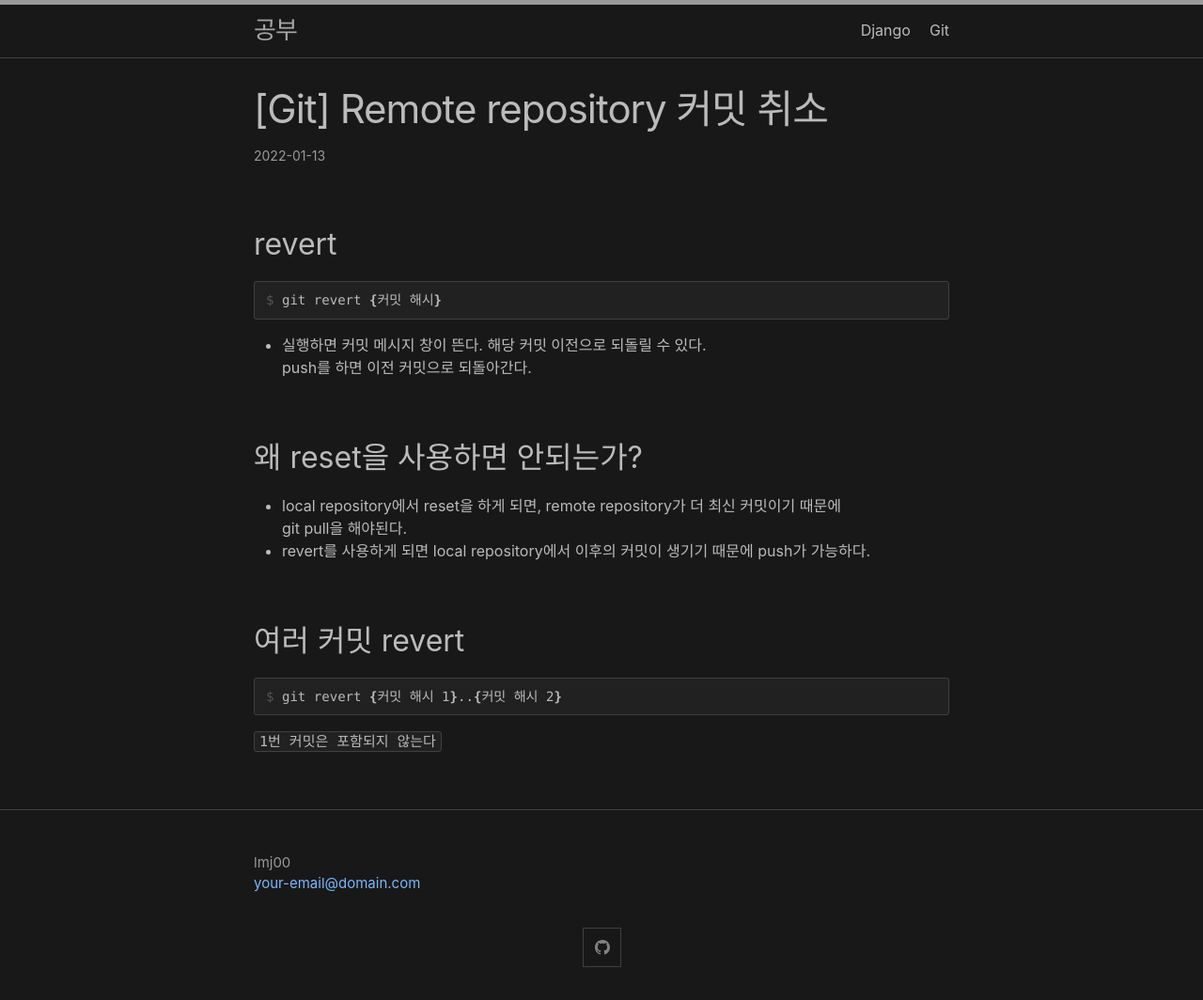
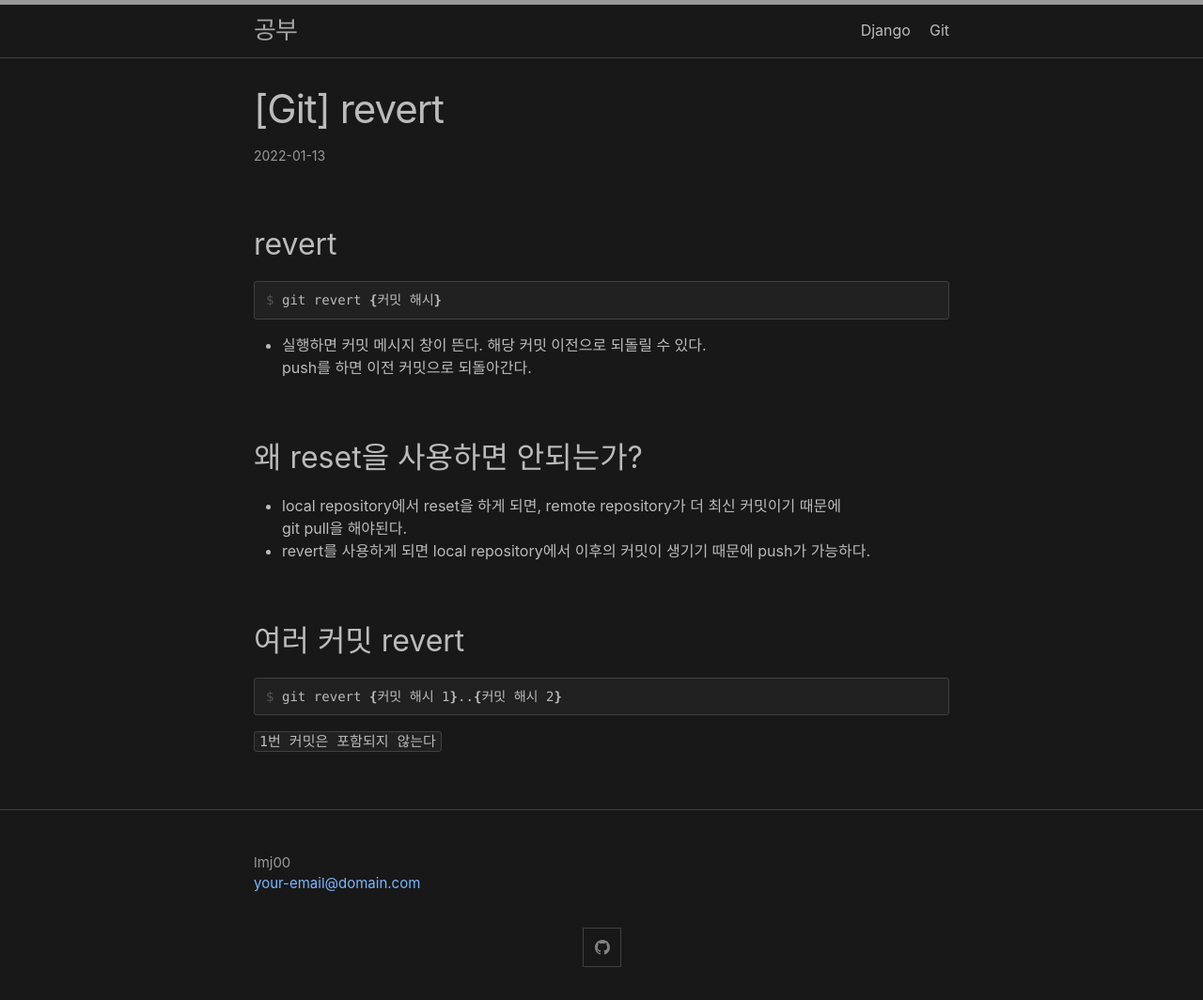
Before and after one commit to lmj00/lmj00.github.io, a Jekyll site: the page built from _posts/git/2022-01-13-Git-revert.MD, in a window 1280 px wide. Shown: the whole page at 94% size. Built offline with Jekyll 4.4.1, drawn with Linux system fonts in a browser that asks for light colours.

Commit message:
Update: Fix title to revert

```diff
--- a/_posts/git/2022-01-13-Git-revert.MD
+++ b/_posts/git/2022-01-13-Git-revert.MD
@@ -1,5 +1,5 @@
 ---
-title: "[Git] Remote repository 커밋 취소"
+title: "[Git] revert"
 layout: post
 categories: Git
 ---
```
